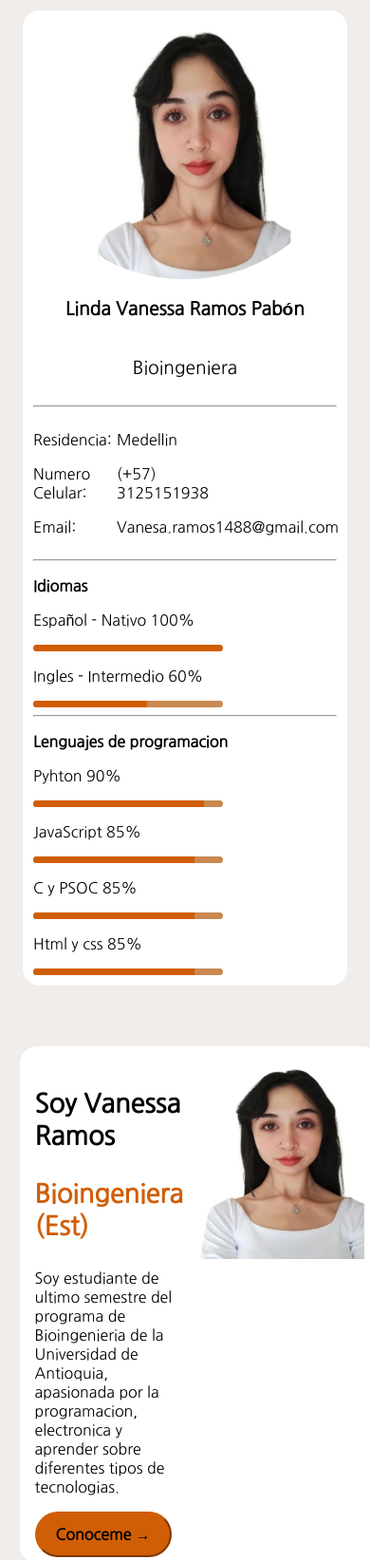
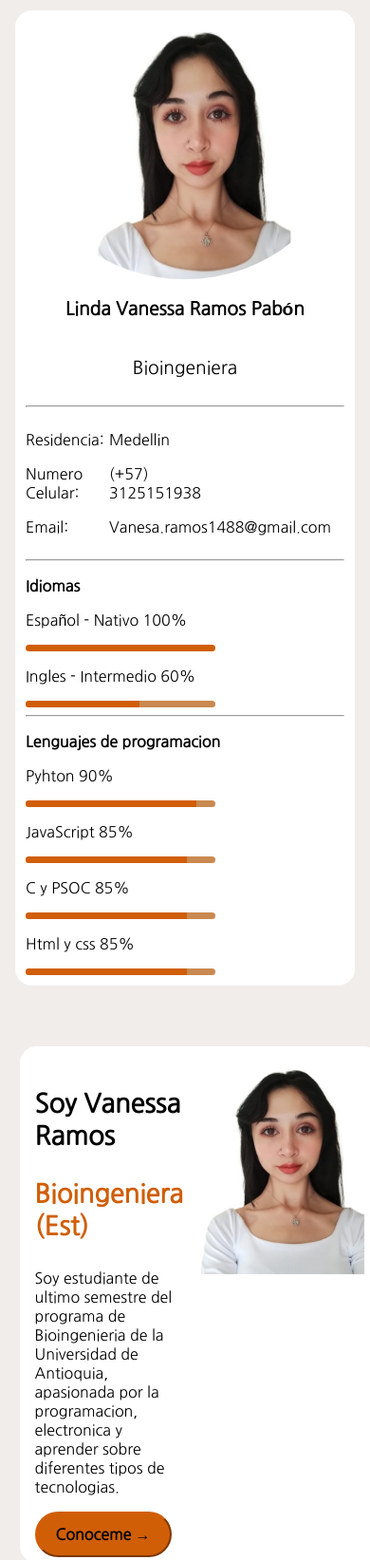
Before and after one commit to DyeSky/Curriculum, a plain HTML site: page index.html in a window 390 px wide. Shown: the top 1643 px of the page at 95% size. Drawn offline with Linux system fonts and the light colour scheme.

Commit message:
Update styles.css

```diff
--- a/styles.css
+++ b/styles.css
@@ -283,7 +283,7 @@ margin-top: 0.7rem;
 }
 .Columna-1 {
   background-color: white;
-  width: 20rem;
+  width: 21rem;
   padding: 0.7rem;
   border-color: white;
   border-radius: 1.1rem;
@@ -362,7 +362,7 @@ margin-top: 0.7rem;
 .fotoPresentacion {
 margin-left: -2rem;
   width: 13rem;
-  height: 13rem;
+  height: 14rem;
 }
 .boton-conocer {
   background-color: #d05e07;
```
